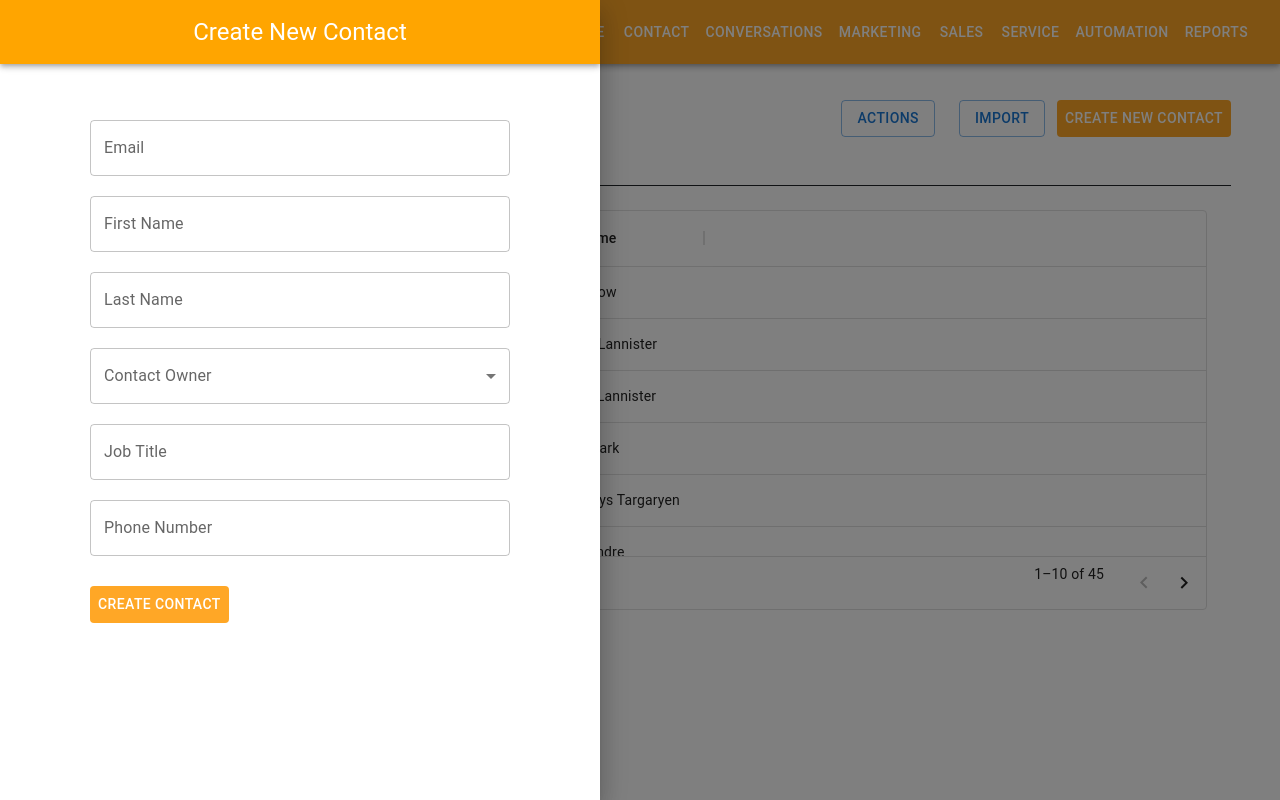
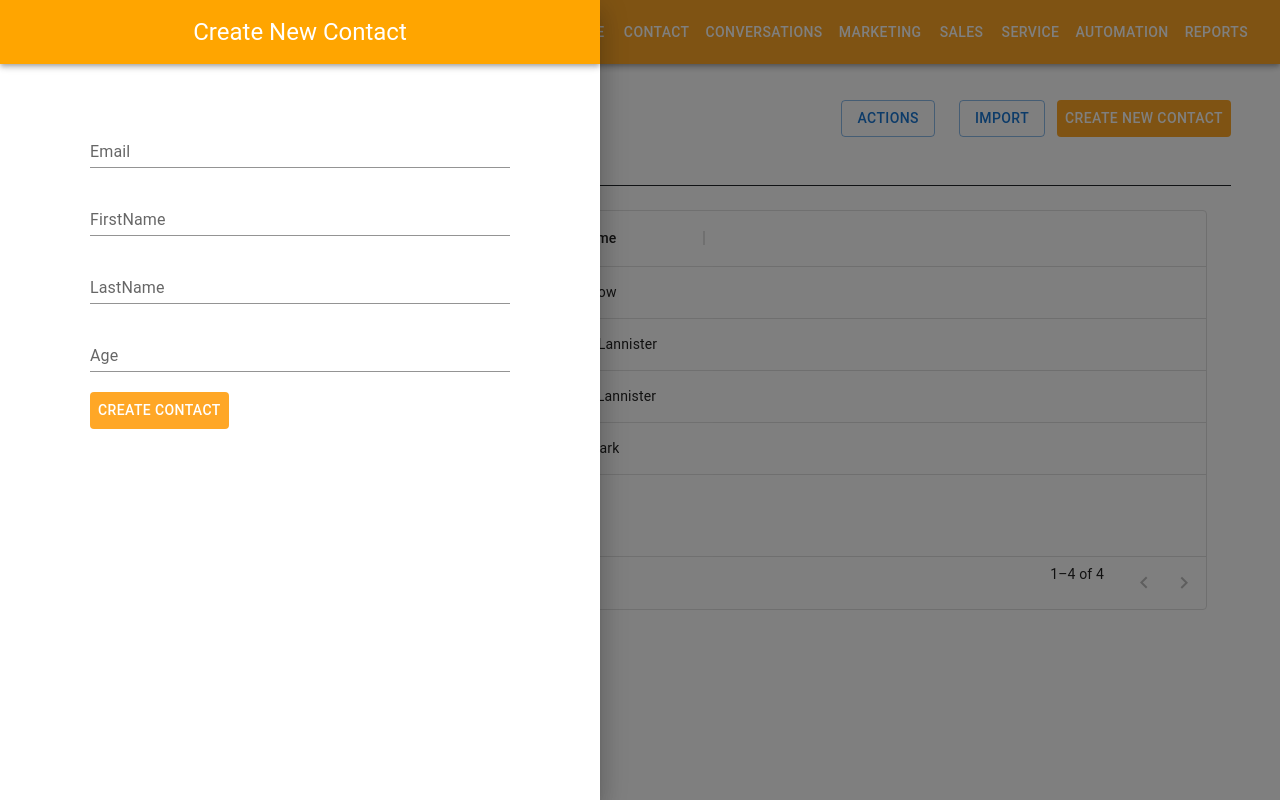
Before and after one commit to dfuseop-exe/crm-demo, a React (Create React App) app: page /Contact in a window 1280 px wide. Both pictures are taken after a click on the button "CREATE NEW CONTACT". Built offline with nearby package versions, Linux system fonts and the light colour scheme.

Commit message:
Can add rows

```diff
--- a/src/Components/ADDForm.js
+++ b/src/Components/ADDForm.js
@@ -1,41 +1,84 @@
-import { AppBar, Button, FormControl, InputLabel, MenuItem, Paper, Select, TextField, Toolbar, Typography } from "@mui/material";
+import {
+  AppBar,
+  Button,
+  FormControl,
+  InputLabel,
+  MenuItem,
+  Paper,
+  Select,
+  TextField,
+  Toolbar,
+  Typography,
+} from "@mui/material";
 import { orange } from "@mui/material/colors";
-import { positions } from "@mui/system";
-import React from "react";
+import React, { useState } from "react";
 
-export default function ADDForm() {
-  return (
-    <div  style={{margin : "15% auto" , width : "70%" }}>
-
-        <AppBar style={{  position : "absolute" , backgroundColor : "orange" , display : "flex" , alignItems : "center" , }}>
-          <Toolbar>
-          <Typography variant="h5" textAlign="center" mt={2} mb={2}>Create New Contact</Typography>
-          </Toolbar>
-        </AppBar>
-
-       <div style ={{marginBottom : "20px" }}>
-       <TextField style={{marginBottom : "20px", marginTop : "30px"}} id="filled-basic" label="Email" variant="outlined" fullWidth/>
-       <TextField style={{marginBottom : "20px"}} id="filled-basic" label="First Name" variant="outlined" fullWidth/>
-       <TextField style={{marginBottom : "20px"}} id="filled-basic" label="Last Name" variant="outlined" fullWidth/>
+export default function ADDForm(props) {
 
 
-      <FormControl fullWidth style={{marginBottom : "20px"}}>
-        <InputLabel id="demo-simple-select-label">Contact Owner</InputLabel>
-        <Select
-          label="Contact Owner"
-        >
-          <MenuItem value={"owner1"}>Owner1</MenuItem>
-          <MenuItem value={"owner2"}>Owner2</MenuItem>
-          <MenuItem value={"owner3"}>Owner3</MenuItem>
-        </Select>
-      </FormControl>
+  return (
+    <div style={{ margin: "15% auto", width: "70%" }}>
+      <AppBar
+        style={{
+          position: "absolute",
+          backgroundColor: "orange",
+          display: "flex",
+          alignItems: "center",
+        }}
+      >
+        <Toolbar>
+          <Typography variant="h5" textAlign="center" mt={2} mb={2}>
+            Create New Contact
+          </Typography>
+        </Toolbar>
+      </AppBar>
 
-      <TextField style={{marginBottom : "20px"}} id="filled-basic" label="Job Title" variant="outlined" fullWidth/>
+      <div style={{ marginBottom: "20px" }}>
+        <TextField
+          style={{ marginBottom: "20px", marginTop: "30px" }}
+          id="standard-basic"
+          value={props.contact.Email}
+          onChange={props.handleInput}
+          name="Email"
+          label="Email"
+          variant="standard"
+          fullWidth
+        />
+        <TextField
+          style={{ marginBottom: "20px" }}
+          id="standard-basic"
+          value={props.contact.FirstName}
+          onChange={props.handleInput}
+          name="FirstName"
+          label="FirstName"
+          variant="standard"
+          fullWidth
+        />
+        <TextField
+          style={{ marginBottom: "20px" }}
+          id="standard-basic"
+          value={props.contact.LastName}
+          onChange={props.handleInput}
+          name="LastName"
+          label="LastName"
+          variant="standard"
+          fullWidth
+        />
 
-      <TextField style={{marginBottom : "30px"}} id="filled-basic" label="Phone Number" variant="outlined" fullWidth/>
+        <TextField
+          style={{ marginBottom: "20px" }}
+          id="standard-basic"
+          value={props.contact.Age}
+          onChange={props.handleInput}
+          name="Age"
+          label="Age"
+          variant="standard"
+          fullWidth
+        />
 
-      <Button style={{backgroundColor : orange[400] , color : "white"}}>Create Contact</Button>
-
+        <Button style={{ backgroundColor: orange[400], color: "white" }} onClick={props.addData}>
+          Create Contact
+        </Button>
       </div>
     </div>
   );
--- a/src/Components/DataTable.js
+++ b/src/Components/DataTable.js
@@ -24,62 +24,19 @@ const columns = [
     },
   ];
 
-  const rows = [
-    { id: 1, lastName: 'Snow', firstName: 'Jon', age: 35 },
-    { id: 2, lastName: 'Lannister', firstName: 'Cersei', age: 42 },
-    { id: 3, lastName: 'Lannister', firstName: 'Jaime', age: 45 },
-    { id: 4, lastName: 'Stark', firstName: 'Arya', age: 16 },
-    { id: 5, lastName: 'Targaryen', firstName: 'Daenerys', age: null },
-    { id: 6, lastName: 'Melisandre', firstName: null, age: 150 },
-    { id: 7, lastName: 'Clifford', firstName: 'Ferrara', age: 44 },
-    { id: 8, lastName: 'Frances', firstName: 'Rossini', age: 36 },
-    { id: 9, lastName: 'Roxie', firstName: 'Harvey', age: 65 },
-    { id: 1, lastName: 'Snow', firstName: 'Jon', age: 35 },
-    { id: 2, lastName: 'Lannister', firstName: 'Cersei', age: 42 },
-    { id: 3, lastName: 'Lannister', firstName: 'Jaime', age: 45 },
-    { id: 4, lastName: 'Stark', firstName: 'Arya', age: 16 },
-    { id: 5, lastName: 'Targaryen', firstName: 'Daenerys', age: null },
-    { id: 6, lastName: 'Melisandre', firstName: null, age: 150 },
-    { id: 7, lastName: 'Clifford', firstName: 'Ferrara', age: 44 },
-    { id: 8, lastName: 'Frances', firstName: 'Rossini', age: 36 },
-    { id: 9, lastName: 'Roxie', firstName: 'Harvey', age: 65 },
-    { id: 11, lastName: 'Snow', firstName: 'Jon', age: 35 },
-    { id: 12, lastName: 'Lannister', firstName: 'Cersei', age: 42 },
-    { id: 13, lastName: 'Lannister', firstName: 'Jaime', age: 45 },
-    { id: 14, lastName: 'Stark', firstName: 'Arya', age: 16 },
-    { id: 15, lastName: 'Targaryen', firstName: 'Daenerys', age: null },
-    { id: 16, lastName: 'Melisandre', firstName: null, age: 150 },
-    { id: 17, lastName: 'Clifford', firstName: 'Ferrara', age: 44 },
-    { id: 18, lastName: 'Frances', firstName: 'Rossini', age: 36 },
-    { id: 19, lastName: 'Roxie', firstName: 'Harvey', age: 65 },
-    { id: 21, lastName: 'Snow', firstName: 'Jon', age: 35 },
-    { id: 22, lastName: 'Lannister', firstName: 'Cersei', age: 42 },
-    { id: 23, lastName: 'Lannister', firstName: 'Jaime', age: 45 },
-    { id: 24, lastName: 'Stark', firstName: 'Arya', age: 16 },
-    { id: 25, lastName: 'Targaryen', firstName: 'Daenerys', age: null },
-    { id: 26, lastName: 'Melisandre', firstName: null, age: 150 },
-    { id: 27, lastName: 'Clifford', firstName: 'Ferrara', age: 44 },
-    { id: 28, lastName: 'Frances', firstName: 'Rossini', age: 36 },
-    { id: 29, lastName: 'Roxie', firstName: 'Harvey', age: 65 },
-    { id: 31, lastName: 'Snow', firstName: 'Jon', age: 35 },
-    { id: 32, lastName: 'Lannister', firstName: 'Cersei', age: 42 },
-    { id: 33, lastName: 'Lannister', firstName: 'Jaime', age: 45 },
-    { id: 34, lastName: 'Stark', firstName: 'Arya', age: 16 },
-    { id: 35, lastName: 'Targaryen', firstName: 'Daenerys', age: null },
-    { id: 36, lastName: 'Melisandre', firstName: null, age: 150 },
-    { id: 37, lastName: 'Clifford', firstName: 'Ferrara', age: 44 },
-    { id: 38, lastName: 'Frances', firstName: 'Rossini', age: 36 },
-    { id: 39, lastName: 'Roxie', firstName: 'Harvey', age: 65 },
-  ];
 
-const DataTable = () => {
+
+
+const DataTable = (props) => {
+
+
     return (
         <div>
             <div style={{ height: 400, width: '100%' }}>
             <DataGrid
-                rows={rows}
+                rows={props.rows}
                 columns={columns}
-                pageSize={10}
+                pageSize={5}
                 rowsPerPageOptions={[5]}
                 checkboxSelection
             />
--- a/src/Components/LeftDrawer.js
+++ b/src/Components/LeftDrawer.js
@@ -5,7 +5,7 @@ import Button from '@mui/material/Button';
 import ADDForm from './ADDForm';
 import { orange } from '@mui/material/colors';
 
-export default function SwipeableTemporaryDrawer() {
+export default function LeftDrawer(props) {
   const [state, setState] = React.useState({
     left: false,
   });
@@ -24,7 +24,7 @@ export default function SwipeableTemporaryDrawer() {
 
   const list = (anchor) => (
     <Box style={{ width : "600px" }}>
-      <ADDForm/>
+      <ADDForm addData={props.addData} handleInput={props.handleInput} contact={props.contact} setcontact={props.setcontact}/>
     </Box>
   );
 
--- a/src/Components/Pages/Contact.js
+++ b/src/Components/Pages/Contact.js
@@ -5,7 +5,7 @@ import useStyles from "../styles";
 import PropTypes from 'prop-types';
 import DataTable from "../DataTable";
 import ADDForm from "../ADDForm";
-import SwipeableTemporaryDrawer from "../LeftDrawer";
+import LeftDrawer from "../LeftDrawer";
 
 function TabPanel(props) {
   const { children, value, index, ...other } = props;
@@ -47,9 +47,51 @@ function Contact() {
 
   const [value, setValue] = useState(0);
 
+
+
+  //PROPS DATA----------------------
+  const [contact, setcontact] = useState({
+    Email : "",
+    FirstName: "",
+    LastName: "",
+    Age : ""
+  });
+
+
+
+  const rowData = [
+    { id: 1, lastName: 'Snow', firstName: 'Jon', age: 35 },
+    { id: 2, lastName: 'Lannister', firstName: 'Cersei', age: 42 },
+    { id: 3, lastName: 'Lannister', firstName: 'Jaime', age: 45 },
+    { id: 4, lastName: 'Stark', firstName: 'Arya', age: 16 },
+  ];
+
+  const [rows, setRows] = useState(rowData)
+
+  const handleInput = (event) => {
+    let name, value;
+    name = event.target.name;
+    value = event.target.value;
+    setcontact({ ...contact, [name]:value });
+    //setRows(rows.push(contact))
+  };
+
+  //--------------------
+
   const handleChange = (event, newValue) => {
     setValue(newValue);
   };
+
+
+
+  const addData = (event)=>{
+    const { Email , FirstName , LastName , Age} = contact
+    const field = { id : (rows.length)+1 , lastName : LastName , firstName : FirstName , age : Age }
+    console.log(field)
+    let rowdata = rows.concat(field)
+    setRows(rowdata)
+
+  }
 
   return (
     <div style={{ marginTop :  "100px" }}>
@@ -66,7 +108,7 @@ function Contact() {
               <Button variant="outlined" size="medium" sx={{ ml:3 }}>Actions</Button>
               <Button variant="outlined" size="medium" sx={{ ml:3 }}>Import</Button>
 
-              <SwipeableTemporaryDrawer/>
+              <LeftDrawer addData={addData} handleInput={handleInput} contact={contact} setcontact={setcontact}/>
           </div>
         </Box>
 
@@ -81,7 +123,7 @@ function Contact() {
           </Tabs>
         </Box>
         <TabPanel value={value} index={0}>
-          <DataTable />
+          <DataTable contact={contact} rows={rows}/>
         </TabPanel>
         <TabPanel value={value} index={1}>
           My Contacts
@@ -90,7 +132,6 @@ function Contact() {
           Item Three
         </TabPanel>
       </main>
-
     </div>
   );
 }
```
